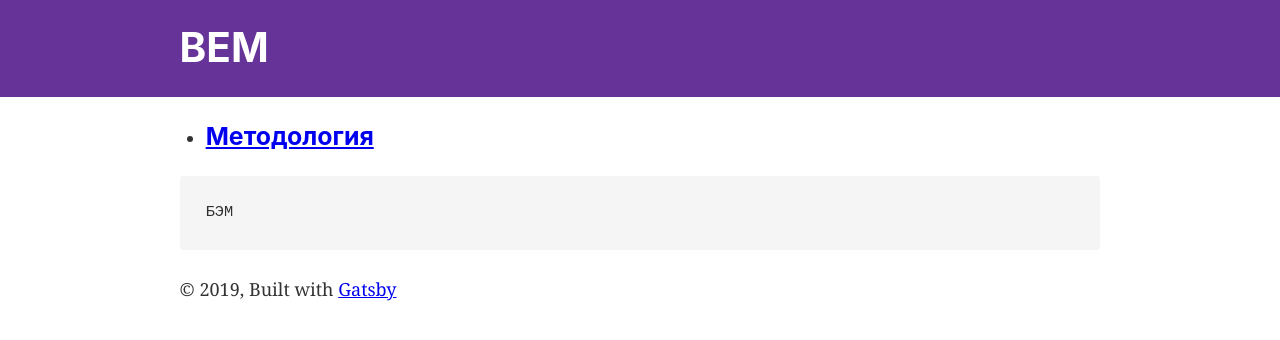
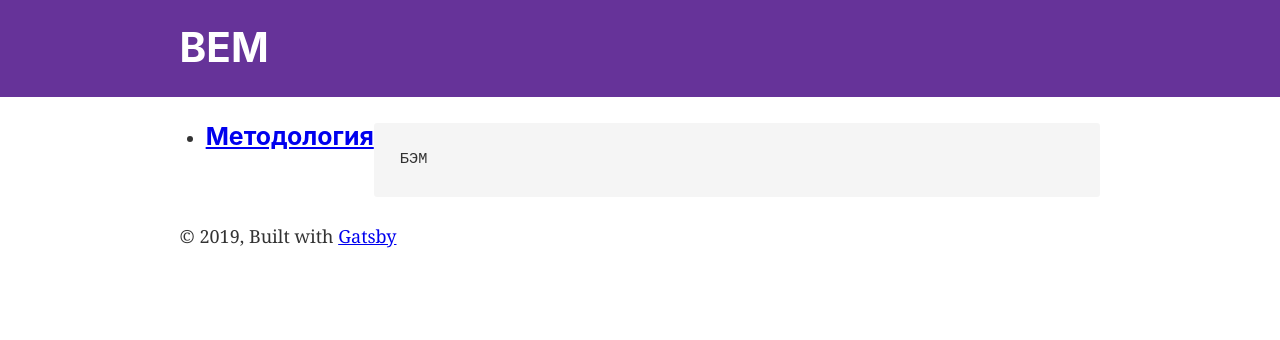
Before and after one commit to bem-site/bem.info-gatsby, a Gatsby site: page / in a window 1280 px wide. Built offline with nearby package versions, Linux system fonts and the light colour scheme; Gatsby itself is replaced by a stand-in of ours.

Commit message:
Nav: a little better look

```diff
--- a/src/components/Nav.tsx
+++ b/src/components/Nav.tsx
@@ -22,7 +22,7 @@ export function Nav({ model, page }) {
   }
 
   return (
-    <ul>
+    <ul style={{ float: 'left' }}>
       {
         model.filter(function (page) {
           if (!new RegExp('^' + site).test(page.url) || page.nav === false) { return false; }
```
